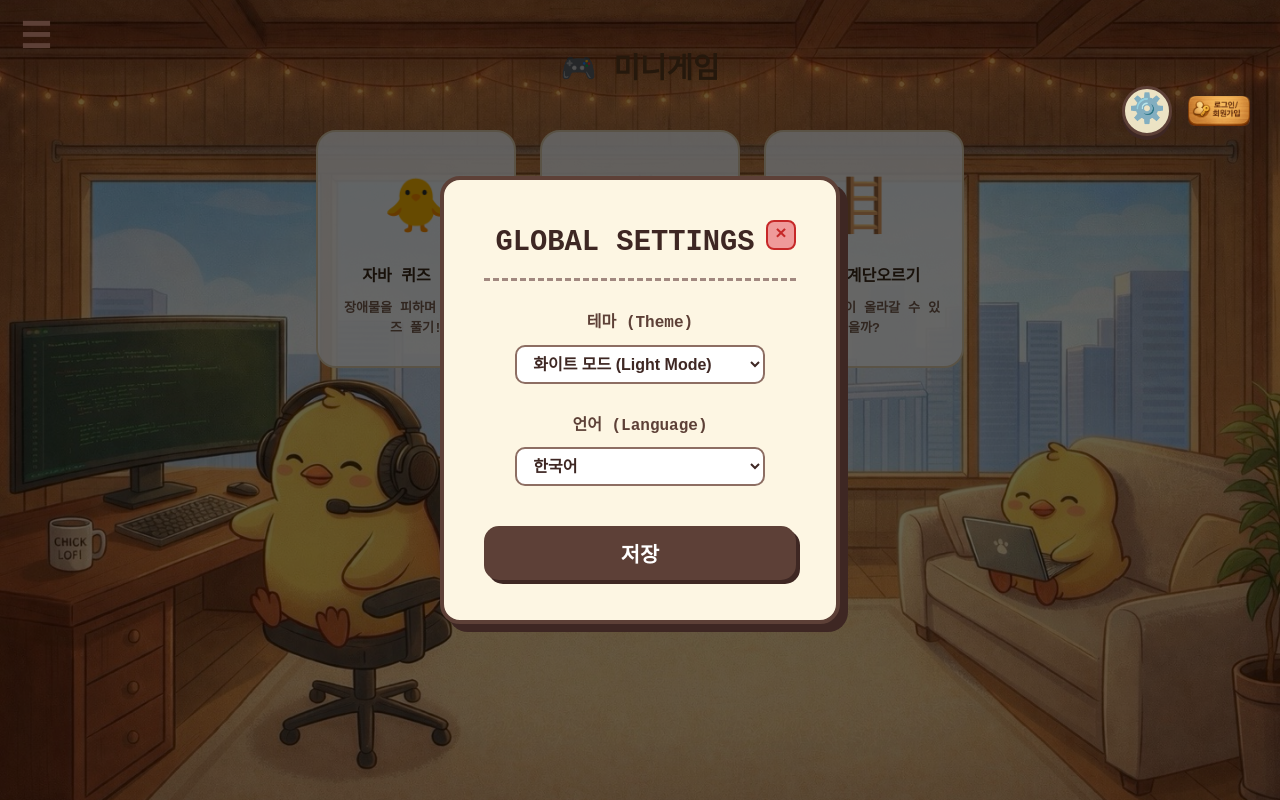
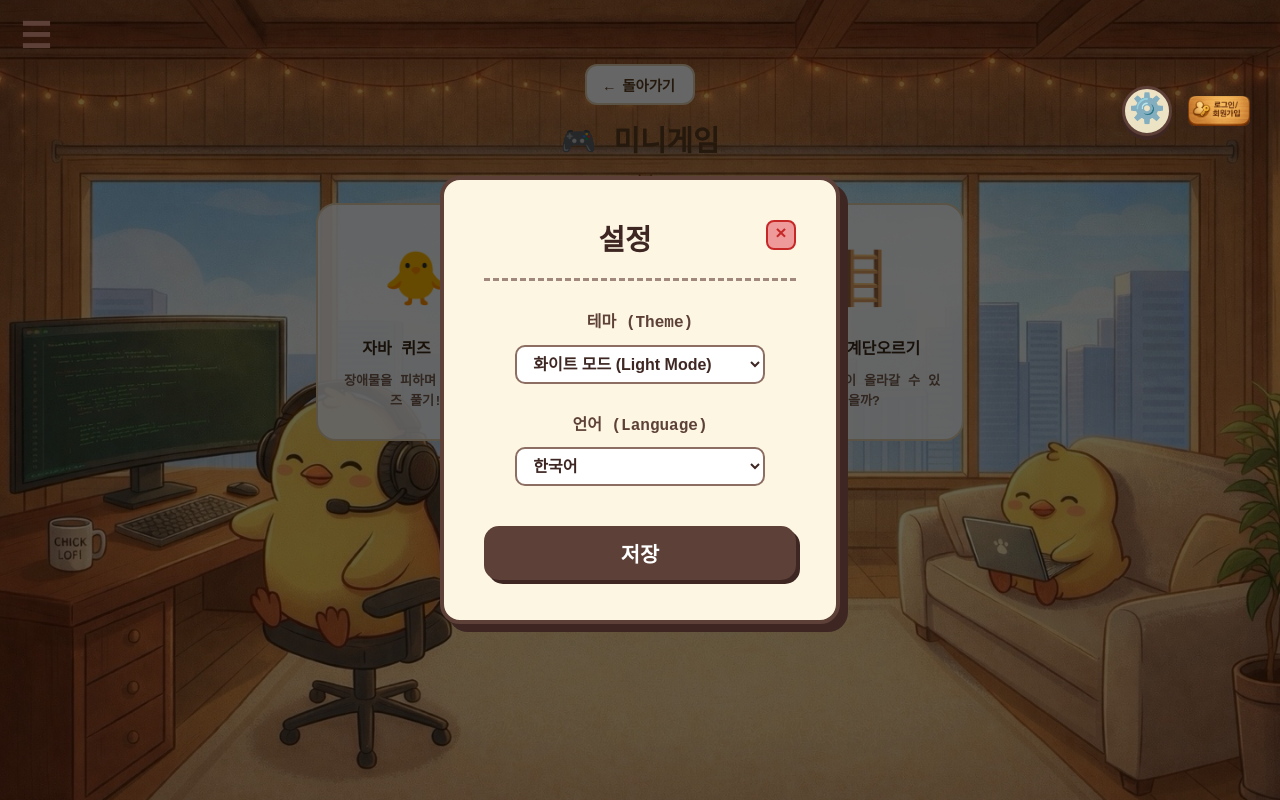
Before and after one commit to emilyqazz-forwork/second_react, a React (Vite) app: page /minigame in a window 1280 px wide. Both pictures are taken after a click on the button "⚙️". Built offline with nearby package versions, Linux system fonts and the light colour scheme; no server answers; a web font is replaced by a local one.

Commit message:
미니게임 뒤로가기 버튼 생성

```diff
--- a/src/components/GlobalSettingsModal.jsx
+++ b/src/components/GlobalSettingsModal.jsx
@@ -7,7 +7,7 @@ export function GlobalSettingsModal({ onClose, t, params, setParams }) {
     <div className="modal-overlay" style={{ display: 'flex' }}>
       <div className="modal-content" style={{ width: '400px', textAlign: 'center' }}>
         <button className="close-btn" onClick={onClose}>&times;</button>
-        <h2 className="modal-header">{t('modal_settings_title')}</h2>
+        <h2 className="modal-header">{params.lang === 'en' ? 'Global settings' : '설정'}</h2>
         <div className="setting-form" style={{ gap: '30px', marginTop: '30px' }}>
           <div className="setting-group" style={{ alignItems: 'center' }}>
             <label>{t('setting_theme')}</label>
--- a/src/pages/MiniGame.jsx
+++ b/src/pages/MiniGame.jsx
@@ -1,4 +1,5 @@
 import { useState } from 'react';
+import { useNavigate } from 'react-router-dom';
 import { MiniGame as Jump } from '../games/Jump';
 import BugGame from '../games/BugGame';
 import StairGame from '../games/StairGame';
@@ -30,6 +31,7 @@ const GAMES = [
 
 export function MiniGame() {
   const [selectedGame, setSelectedGame] = useState(null);
+  const navigate = useNavigate();
 
   if (selectedGame === 'jump') {
     return (
@@ -84,6 +86,9 @@ export function MiniGame() {
 
   return (
     <div className="minigame-container">
+      <button className="back-btn" onClick={() => navigate('/')} style={{ alignSelf: 'flex-start' }}>
+        ← 돌아가기
+      </button>
       <h2 className="minigame-title">🎮 미니게임</h2>
       <div className="game-cards">
         {GAMES.map((game) => (
--- a/src/state/i18n.js
+++ b/src/state/i18n.js
@@ -27,7 +27,7 @@ export const translations = {
         diff_medium: "중 (Medium)",
         diff_hard: "상 (Hard)",
         btn_start_quiz: "퀴즈 시작",
-        modal_settings_title: "GLOBAL SETTINGS",
+        modal_settings_title: "설정",
         setting_theme: "테마 (Theme)",
         setting_language: "언어 (Language)",
         theme_light: "화이트 모드 (Light Mode)",
@@ -72,7 +72,7 @@ export const translations = {
         diff_medium: "Medium",
         diff_hard: "Hard",
         btn_start_quiz: "Start Quiz",
-        modal_settings_title: "GLOBAL SETTINGS",
+        modal_settings_title: "Global settings",
         setting_theme: "Theme",
         setting_language: "Language",
         theme_light: "Light Mode",
```
